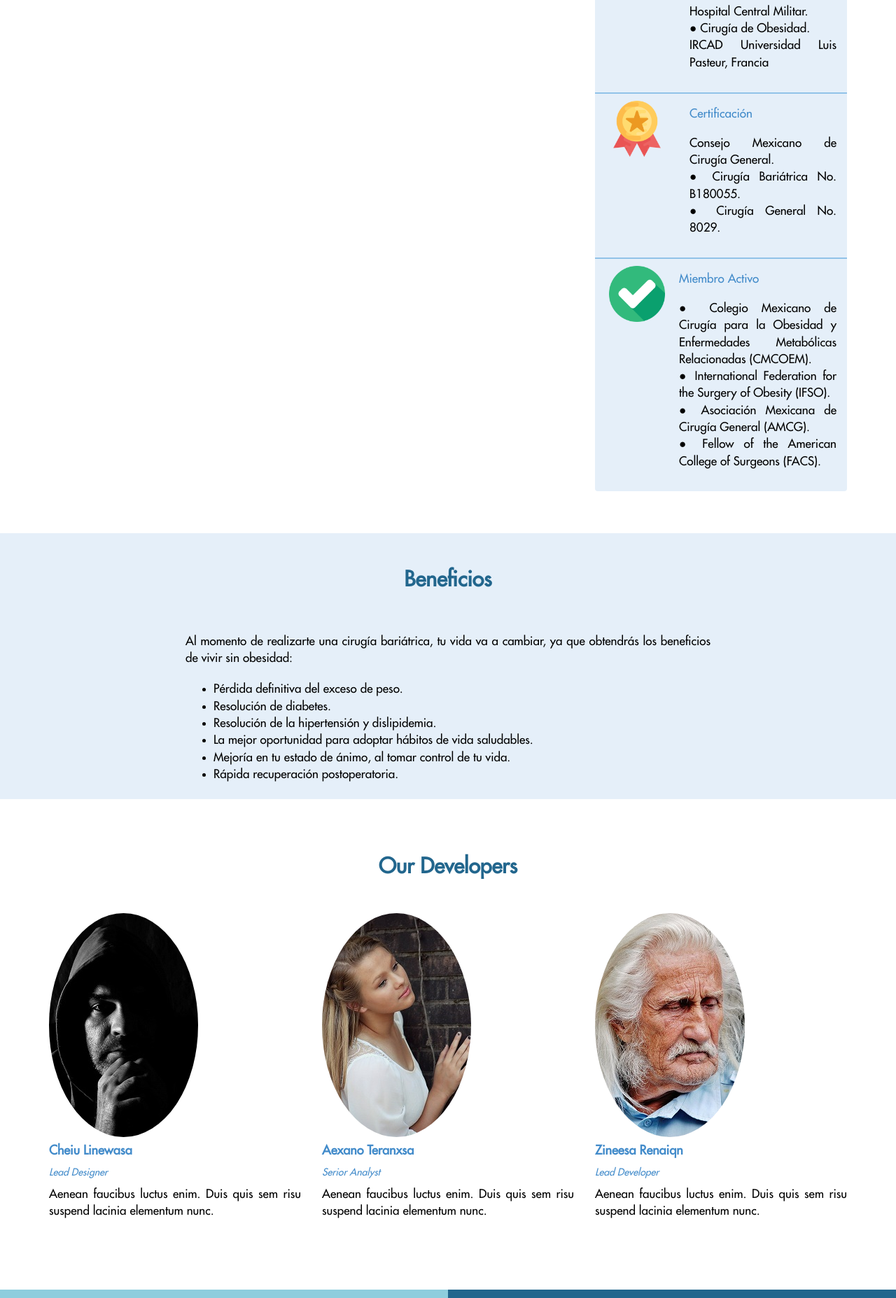
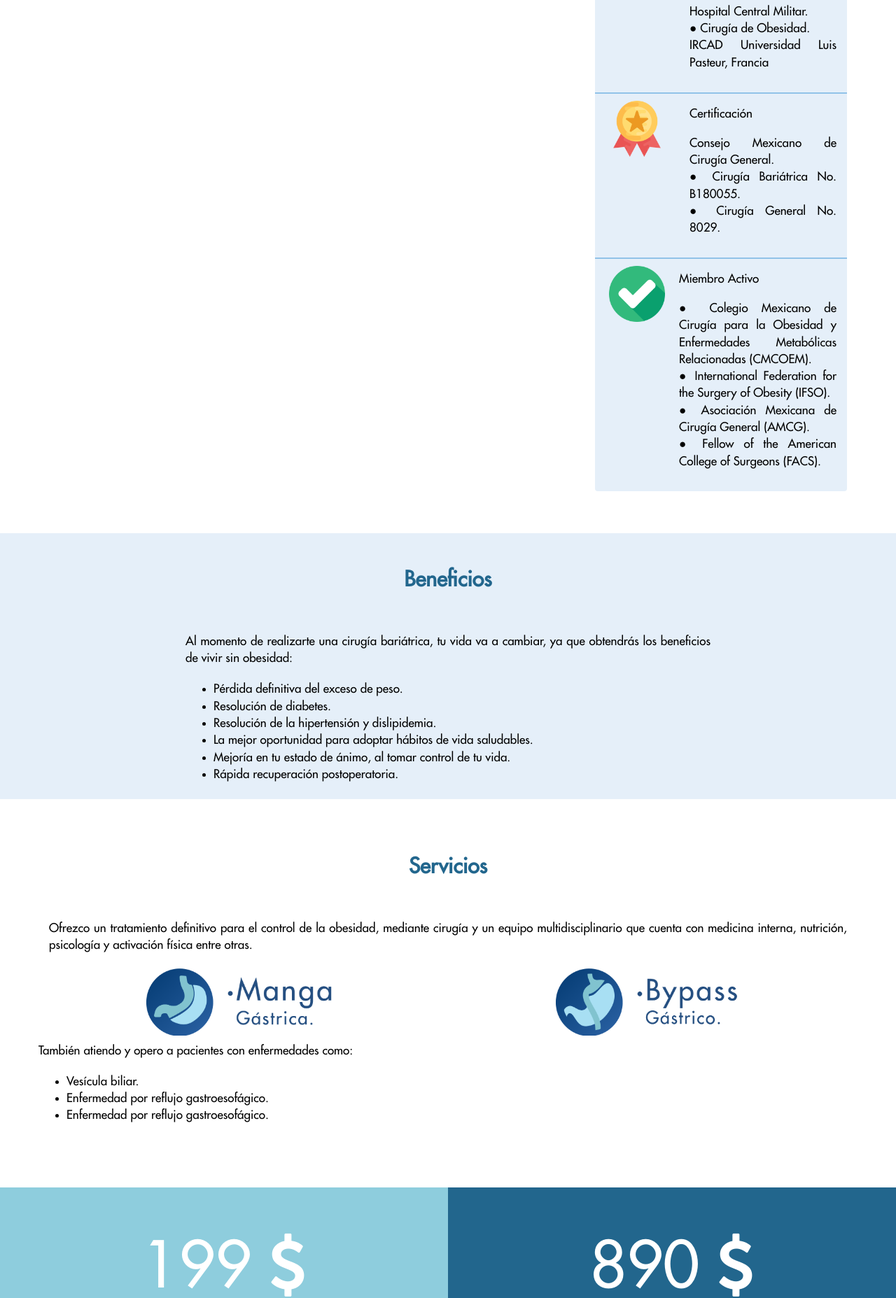
Before and after one commit to nightfury-04/dr-stefano, a PHP site: page / in a window 1280 px wide. Shown: the part 1274-3129 px from the top of the page at 70% size. Run offline with PHP 8.4, Linux system fonts and the light colour scheme.

Commit message:
Create and add styles of Services section

```diff
--- a/css/style.css
+++ b/css/style.css
@@ -58,6 +58,11 @@ p {
   text-align: justify;
 }
 
+li {
+  color: #000;
+  font-size: 17px;
+}
+
 .card-title {
   font-size: 17px;
 }
@@ -74,10 +79,18 @@ p {
   max-width: 100%;
 }
 
+.imgService {
+  width: 50%;
+}
+
 @media only screen and (max-width: 480px) {
   .imgDr {
     width: 100%;
     object-fit: cover;
+  }
+
+  .imgService {
+    margin-bottom: 2.5rem;
   }
 }
 /*=====================================
--- a/index.php
+++ b/index.php
@@ -31,14 +31,14 @@
                     <span class="icon-bar"></span>
                     <span class="icon-bar"></span>
                 </button>
-                <a class="navbar-brand" href="#"><img class="logo-custom" src="assets/img/logo180-50.png" alt="" /></a>
+                <!-- <a class="navbar-brand" href="#"><img class="logo-custom" src="assets/img/logo180-50.png" alt="" /></a> -->
             </div>
             <div class="navbar-collapse collapse">
                 <ul class="nav navbar-nav navbar-right">
                     <li><a href="#home">Inicio</a></li>
                     <li><a href="#about">Sobre mí</a></li>
                     <li><a href="#services">Servicios</a></li>
-                    <li><a href="#benefit">Beneficios</a></li>
+                    <li><a href="#benefits">Beneficios</a></li>
                     <li><a href="#testimony">Testimonios</a></li>
                     <li><a href="#question">Preguntas frecuentes</a></li>
                     <li><a href="#contact">Contacto</li>
@@ -58,7 +58,7 @@
     </section>
     <!--HEADER SECTION END-->
 
-    <section class="features" id="about">
+    <section class="about" id="about">
         <div class="container">
             <div class="row text-center">
                 <div class="col-lg-8 col-lg-offset-2 col-md-8 col-md-offset-2 col-sm-10 col-sm-offset-1">
@@ -187,7 +187,6 @@
                         </div>
                     </div>
                 </div>
-
             </div>
         </div>
 
@@ -223,58 +222,48 @@
     </section>
     <!--BENEFIT SECTION END-->
 
-    <section class="developers" id="developers">
+    <section class="services" id="services">
         <div class="container">
             <div class="row text-center">
-
                 <div class="col-lg-8 col-lg-offset-2 col-md-8 col-md-offset-2 col-sm-10 col-sm-offset-1">
-
                     <h3 data-scroll-reveal="enter from the bottom after 0.1s">
                         <strong>
-                            Our Developers
+                            Servicios
                         </strong>
                     </h3>
+                </div>
+            </div>
 
+            <p>
+                Ofrezco un tratamiento definitivo para el control de la obesidad, mediante cirugía y un equipo
+                multidisciplinario que cuenta con medicina interna, nutrición, psicología y activación física entre otras.
+            </p>
+
+            <div class="row justify-content-between">
+                <div class="col-lg-6 col-md-5 col-sm-5 text-center" data-scroll-reveal="enter from the left after 0.2s">
+                    <img src="img/manga.png" alt="Manga Gastrica" class="imgService" />
                 </div>
 
+                <div class="col-lg-6 col-md-5 col-sm-5 text-center" data-scroll-reveal="enter from the bottom after 0.4s">
+                    <img src="img/bypass.png" alt="Bypass Gastrico" class="imgService" />
+                </div>
             </div>
 
-            <div class="row ">
-
-                <div class="col-lg-4 col-md-4 col-sm-4" data-scroll-reveal="enter from the left after 0.2s">
-
-                    <img src="assets/img/1.jpg" class="img-circle img-responsive" alt="" />
-                    <h4><strong> Cheiu Linewasa </strong></h4>
-                    <i>Lead Designer</i>
-                    <p>
-                        Aenean faucibus luctus enim. Duis quis sem risu suspend lacinia elementum nunc.
-                    </p>
-
-                </div>
-
-                <div class="col-lg-4 col-md-4 col-sm-4" data-scroll-reveal="enter from the bottom after 0.4s">
-                    <img src="assets/img/2.jpg" class="img-circle img-responsive" alt="" />
-                    <h4><strong>Aexano Teranxsa </strong></h4>
-                    <i>Serior Analyst</i>
-                    <p>
-                        Aenean faucibus luctus enim. Duis quis sem risu suspend lacinia elementum nunc.
-                    </p>
-
-                </div>
-                <div class="col-lg-4 col-md-4 col-sm-4" data-scroll-reveal="enter from the right after 0.2s">
-                    <img src="assets/img/3.jpg" class="img-circle img-responsive" alt="" />
-                    <h4><strong> Zineesa Renaiqn </strong></h4>
-                    <i>Lead Developer</i>
-                    <p>
-                        Aenean faucibus luctus enim. Duis quis sem risu suspend lacinia elementum nunc.
-                    </p>
-
+            <div class="row">
+                <div class="col-12">
+                    <p>También atiendo y opero a pacientes con enfermedades como:</p>
+                    <ul>
+                        <li>Vesícula biliar.</li>
+                        <li>Enfermedad por reflujo gastroesofágico.</li>
+                        <li>Enfermedad por reflujo gastroesofágico.</li>
+                    </ul>
                 </div>
             </div>
         </div>
 
     </section>
-    <!--DEVELOPERS SECTION END-->
+    <!--SERVICES SECTION END-->
+
     <section class="price-sec text-center " id="pricing">
         <div class="col-lg-6  col-md-6 col-sm-6 single-price" data-scroll-reveal="enter from the left after 0.2s">
             <span>199 <i class="fa fa-dollar"></i></span>
```
Also changed, not shown: img/1.jpg (deleted), img/2.jpg (deleted), img/3.jpg (deleted), img/bypass.png (added), img/head.jpg (deleted), img/logo180-50.png (deleted), img/manga.png (added), img/testi.jpg (deleted).
